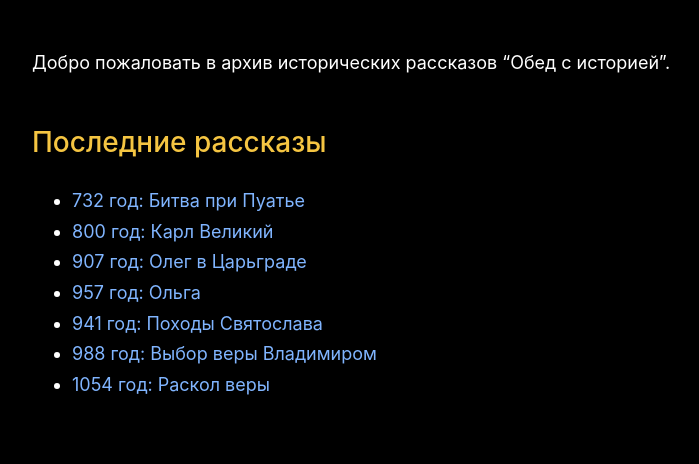
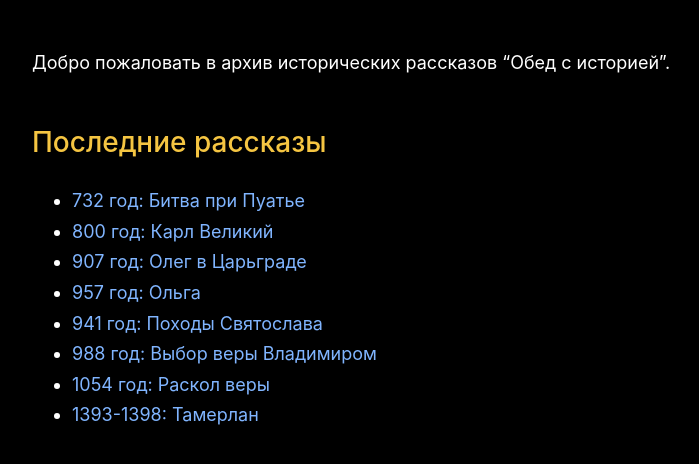
Before and after one commit to ba1amut/obed-s-istoriey, a Jekyll site: the page built from index.md, in a window 1280 px wide. Shown: the top 464 px of the page, without its empty margins (208-907 px from the left). Built offline with Jekyll 4.4.1, drawn with Linux system fonts in a browser that asks for light colours; our own code applies the rules of GitHub Pages for plain Markdown files.

Commit message:
Update index: Тамерлан

```diff
--- a/index.md
+++ b/index.md
@@ -9,3 +9,4 @@
 - [941 год: Походы Святослава](/obed-s-istoriey/stories/941-Svyatoslav)
 - [988 год: Выбор веры Владимиром](/obed-s-istoriey/stories/988-Vladimir)
 - [1054 год: Раскол веры](/obed-s-istoriey/stories/1054-Yaroslav)
+- [1393-1398: Тамерлан](/obed-s-istoriey/stories/1393-1398)
```
